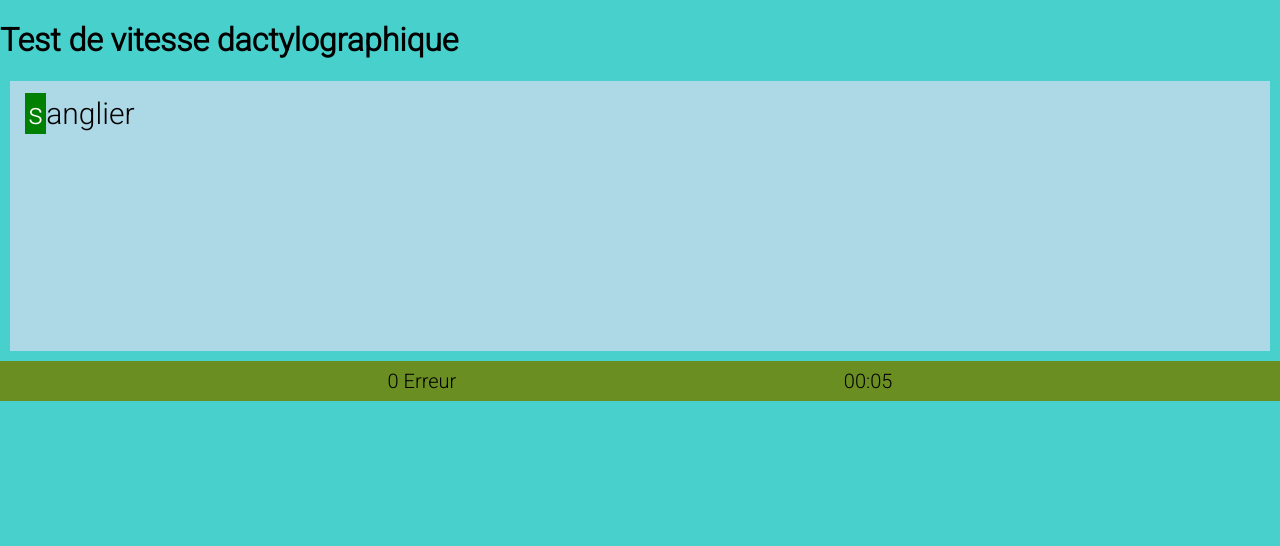
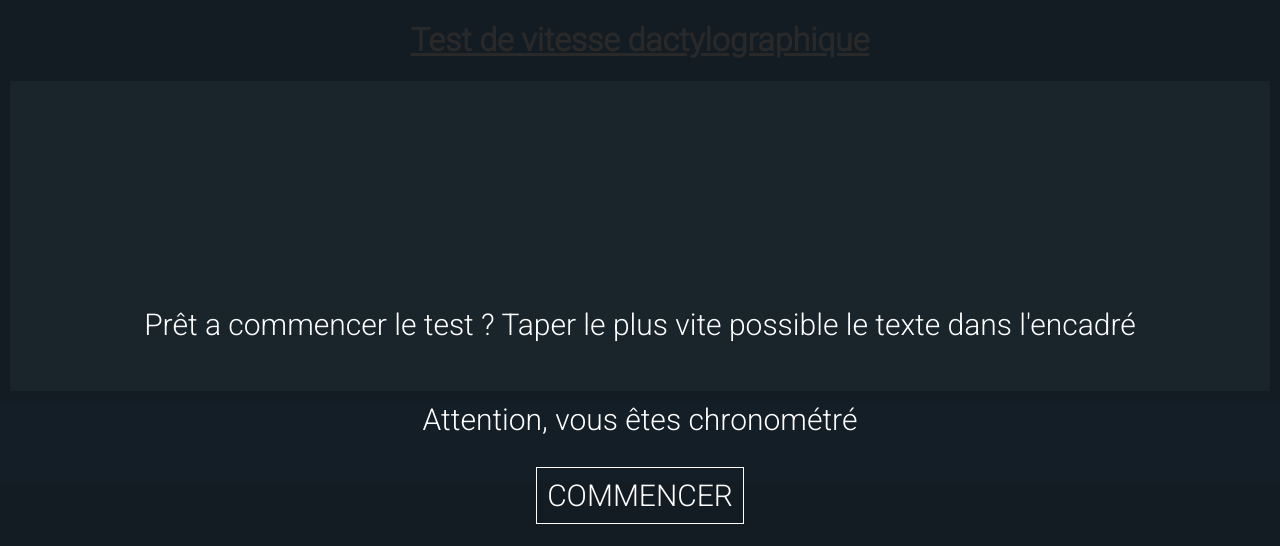
Before and after one commit to AlexandreDestoky/Vitesse-Dactylographique, a plain HTML site: page index.html in a window 1280 px wide. Drawn offline with Linux system fonts and the light colour scheme.

Commit message:
Fin
Projet terminer, rajout d'un bouton de commencement et amélioration de l'aspect esthétique

```diff
--- a/app.js
+++ b/app.js
@@ -1,11 +1,20 @@
 //SELECTION DU DOM
 const text = document.querySelector(".text");
 const btnRejouer = document.querySelector(".rejouer");
+const score = document.querySelector(".score");
 const erreur = document.querySelector(".erreur");
 const timer = document.querySelector(".timer");
+const annonce = document.querySelector(".annonce");
+const btnStart = document.querySelector(".start");
 
 //LISTE DE PHRASES
-let phrases = ["tomate", "sanglier", "biere"];
+let phrases = [
+  "Bien protégé à l'ouest par une colline culminant à l'altitude de 475 m, cette localité ardennaise se trouve à la naissance d'un vallon.",
+  "Le village est traversé par la route nationale 826 Houffalize-Libramont. Il se situe aux confins des communes de Houffalize (hameau de Vellereux) et de Bastogne (village de Vaux). Le village se prolonge au nord par le hameau de Rastate et au sud par celui de Vivrou.",
+  "Implantée au sommet d'une petite butte, l'église Saint Martin batie en 1949 dans une architecture contemporaine par l'architecte Léon Lamy d'Arlon a la particularité d'avoir été intégrée à un groupe de maisons et fermes anciennes. La tour du clocher datant de 1897 a été rehaussée en 1959.",
+  "L'ermitage de Saint-Gossé et le chemin des Morts se trouvent dans les bois en direction de Recogne. L'ermitage fait toujours l'objet d'un pèlerinage en mémoire de Gossé, un ermite qui vécut à la fin du XVIIe siècle et au début du XVIIIe siècle. Il n'a jamais été béatifié ni canonisé",
+  "Compogne possède une école communale. Le club de football du Royal Football Club de Compogne-Bertogne se trouve au hameau de Vivrou. Plusieurs gites ruraux se trouvent dans le village."
+];
 
 //VARIABLES DE TRAVAIL
 let phraseAffiche, tabLettres;
@@ -14,7 +23,6 @@ let finiTest, caracteres;
 let nbrRand, nbrRandomPartieAvant;
 let nbrErreur = 0;
 let chrono;
-
 
 //GENERE UNE PHRASE ALEATOIRE ET L'AFFICHE
 let phraseRandom = () => {
@@ -37,20 +45,20 @@ let phraseRandom = () => {
 let lancement = () => {
   caracteres = document.querySelectorAll(".text span");
   finiTest = false;
-
+  score.style.border = "";
   //Style par défaut avant même de taper sur une touche
-  caracteres[cpt].style.background = "green";
+  caracteres[cpt].style.background = "navy";
   caracteres[cpt].style.color = "white";
   caracteres[cpt].style.padding = "3px";
+  erreur.innerHTML = `${nbrErreur} Erreur`;
   temps();
 };
-
 
 let temps = () => {
   let m = 0;
   let s = 0;
   timer.innerHTML = `0${m}:0${s}`;
-   chrono = setInterval(() => {
+  chrono = setInterval(() => {
     s++;
     s > 9 ? (timer.innerHTML = `0${m}:${s}`) : (timer.innerHTML = `0${m}:0${s}`);
     if (s > 59) {
@@ -60,10 +68,12 @@ let temps = () => {
   }, 1000);
 };
 
-phraseRandom();
-lancement();
-
-erreur.innerHTML = `${nbrErreur} Erreur`;
+//Lancement a l'aide du bouton
+btnStart.addEventListener("click", () => {
+  annonce.style.display = "none";
+  phraseRandom();
+  lancement();
+});
 
 //DETECTION DES TOUCHES
 document.body.addEventListener("keyup", (e) => {
@@ -76,27 +86,28 @@ document.body.addEventListener("keyup", (e) => {
     if (e.key == text.textContent[cpt]) {
       caracteres[cpt].style.padding = "0px";
       caracteres[cpt].style.background = "white";
-      caracteres[cpt].style.color = "green";
+      caracteres[cpt].style.color = "navy";
 
       if (cpt + 1 < caracteres.length) {
         cpt++;
-        caracteres[cpt].style.background = "green";
+        caracteres[cpt].style.background = "navy";
         caracteres[cpt].style.color = "white";
         caracteres[cpt].style.padding = "3px";
       } else {
-        console.log("sortie");
         finiTest = true;
-        btnRejouer.style.display = "block";
+        setTimeout(() => {
+          btnRejouer.style.display = "block";
+        }, 500);
         clearInterval(chrono);
+        score.style.border = "10px solid navy";
       }
     } else {
       caracteres[cpt].style.background = "red";
       nbrErreur++;
       erreur.innerHTML = `${nbrErreur} Erreur`;
-      nbrErreur>1?erreur.innerHTML+="s":"";
+      nbrErreur > 1 ? (erreur.innerHTML += "s") : "";
     }
   }
-  console.log(cpt + " " + caracteres.length);
 });
 
 //DETECTION CLICK BTN REJOUER
--- a/index.html
+++ b/index.html
@@ -5,20 +5,22 @@
     <meta name="viewport" content="width=device-width, initial-scale=1.0" />
     <title>Vitesse dactylographique</title>
     <link rel="stylesheet" href="style.css" />
-    <link href="https://fonts.googleapis.com/css2?family=Roboto:wght@300&display=swap" rel="stylesheet">
-    <link rel="preconnect" href="https://fonts.gstatic.com">
+    <link href="https://fonts.googleapis.com/css2?family=Roboto:wght@300&display=swap" rel="stylesheet" />
+    <link rel="preconnect" href="https://fonts.gstatic.com" />
   </head>
   <body>
+    <div class="annonce">
+      <p>Prêt a commencer le test ? Taper le plus vite possible le texte dans l'encadré</p>
+      <p>Attention, vous êtes chronométré</p>
+      <div class="start">COMMENCER</div>
+    </div>
     <h1>Test de vitesse dactylographique</h1>
-    <div class="text">
-      test
+    <div class="text"></div>
+    <div class="score">
+      <div class="erreur"></div>
+      <div class="timer"></div>
     </div>
-    <div class="score">
-
-      <div class="erreur">3 Erreurs</div>
-      <div class="timer">12:00</div>
-    </div>
-    <div class="rejouer">Rejouer</div>
+    <div class="rejouer">REJOUER</div>
     <script src="app.js"></script>
   </body>
 </html>
--- a/style.css
+++ b/style.css
@@ -1,24 +1,32 @@
-.text {
-  background: lightblue;
-  padding: 15px;
-  font-size: 30px;
-  height: 30vh;
-  margin: 10px;
-  /* font-weight: bold; */
-}
-
 body {
   font-family: "Roboto", sans-serif;
   margin: 0;
   padding: 0;
-  background-color: mediumturquoise;
+  background-color:#1167b1 ;
+}
+
+.text {
+  background: #45b6fe;
+  padding: 15px;
+  font-size: 30px;
+  height: 35vh;
+  margin: 10px;
+
+  font-weight: bold;
+}
+
+h1 {
+  text-align: center;
+  color: #eee;
+  text-decoration: underline;
+
 }
 
 .rejouer {
   max-width: fit-content;
-  background-color: grey;
-  padding: 10px;
-  font-size: 30px;
+  background-color: #4949ef;
+  padding: 10px 20px;
+  font-size: 50px;
   margin: 10px auto;
   color: #eee;
   border-radius: 5px;
@@ -28,10 +36,43 @@ body {
 }
 
 .score {
-  background-color: olivedrab;
+  background-color: #187bcd;
   display: flex;
   justify-content: space-evenly;
-  height:5vh;
-  font-size: 20px;
+  height:10vh;
+  font-size: 30px;
+  align-items: center;
+  font-weight: bold;
+  color : #eee;
+
+
+}
+
+.annonce {
+  position: absolute;
+  top:0;
+  left:0;
+  margin: 0;
+  color:white;
+  background: rgba(20, 20, 20, 0.9);
+  height:100vh;
+  width: 100%;
+  font-size: 30px;
+  display:flex;
+  flex-direction: column;
+  justify-content: center;
   align-items: center;
 }
+
+.start {
+  border:1px solid white;
+  padding:10px;
+  cursor: pointer;
+  transition: all 300ms;
+}
+
+.start:hover {
+  background-color: #eee;
+  color : black;
+  box-decoration-break: 1px solid black;
+}
```
